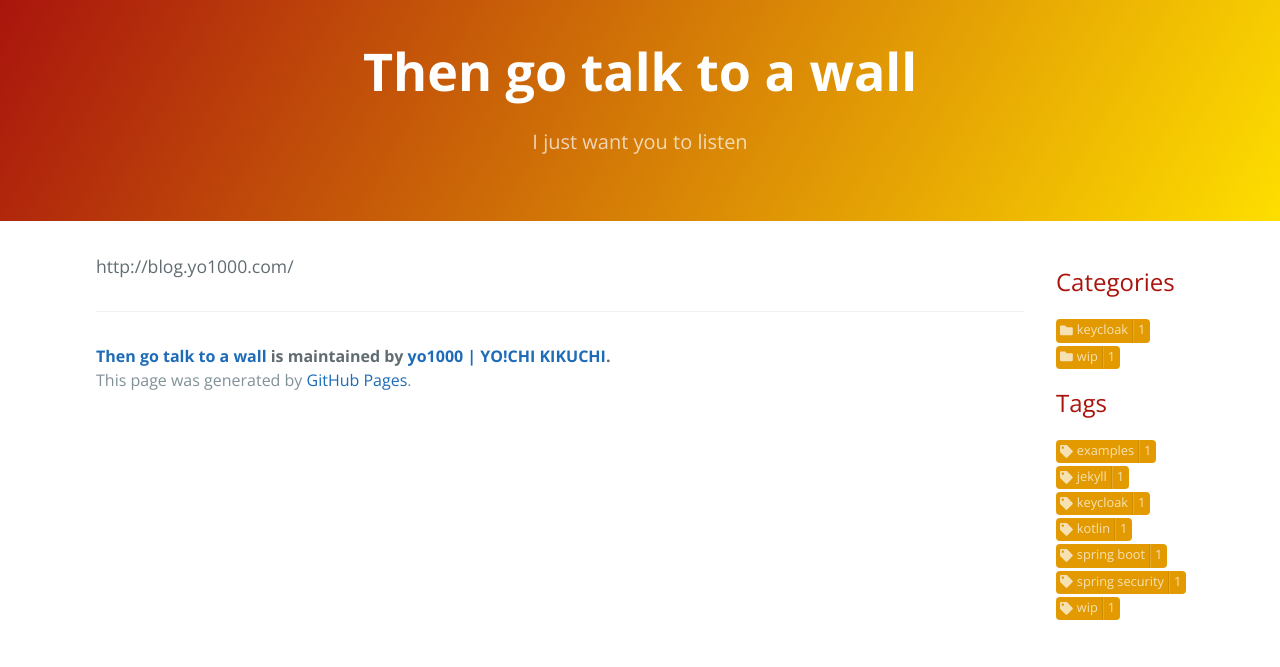
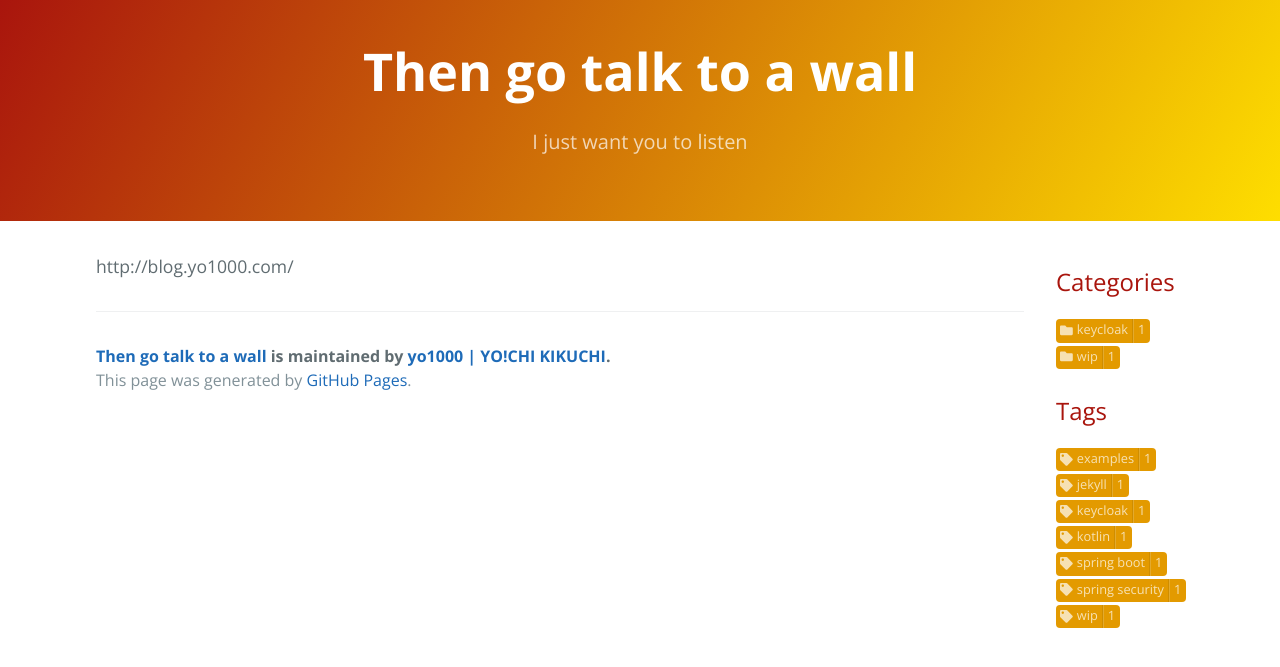
Before and after one commit to yo1000/blog.yo1000.com, a Jekyll site: the page built from README.md, in a window 1280 px wide. Shown: the top 667 px of the page. Built offline with Jekyll 4.4.1, drawn with Linux system fonts in a browser that asks for light colours; our own code applies the rules of GitHub Pages for plain Markdown files.

Commit message:
Update overwrite.css

```diff
--- a/res/site/css/overwrite.css
+++ b/res/site/css/overwrite.css
@@ -27,6 +27,10 @@
 .side-content h6 {
   font-weight: normal;
   margin: .74rem 0;
+}
+
+.side-content section {
+  margin-bottom: 1.5rem;
 }
 
 .side-content h1 {
```
